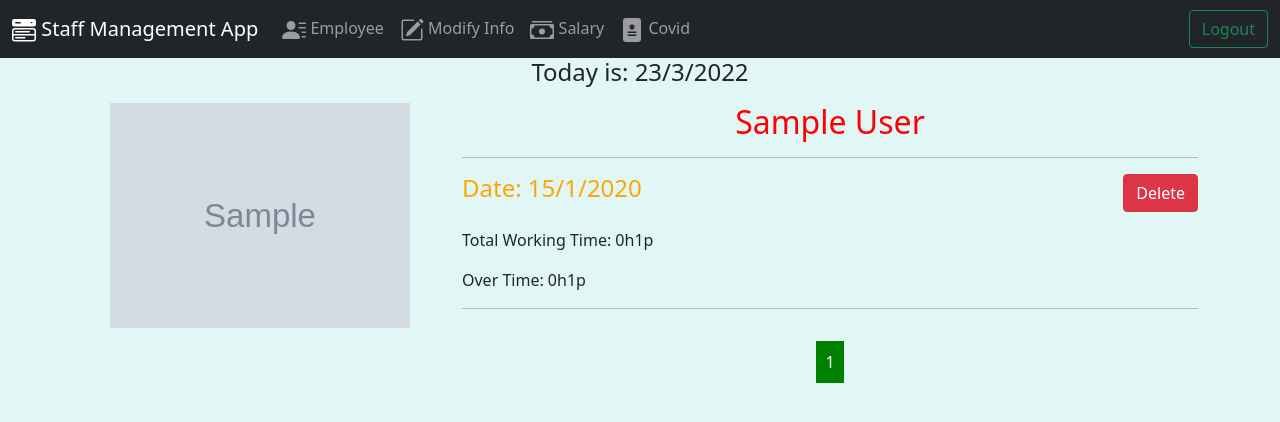
After one commit to seanleez/NodeJS, a Node server app: page /punchdata/600000000000000000000001 in a window 1280 px wide. The commit adds this page. Shown: the top 422 px of the page. Run offline with Node 20, Linux system fonts and the light colour scheme; the visitor is signed in with stand-in values (Sample User, id 1); tables that the repository leaves empty hold one stand-in row (values such as "Sample post"); grey boxes marked "Sample" are stand-in pictures; some libraries are stand-ins or nearby versions.

Commit message:
Finish All Functionality

```diff
--- a/app.js
+++ b/app.js
@@ -105,7 +105,7 @@ app.use(errorController.get404);
 app.use((error, req, res, next) => {
     res.status(500).render('500', {
         pageTitle: 'Error!',
-        isAuthenticated: req.session.isLoggedIn,
+        isManager: req.user.username.includes('manager') ? true : false
     });
 });
 
--- a/controllers/auth.js
+++ b/controllers/auth.js
@@ -10,6 +10,7 @@ exports.getLogin = (req, res, next) => {
     }
     res.render('auth/login', {
         pageTitle: 'Login',
+        isManager: false,
         errorMessage: errMessage,
         oldInput: { username: '', password: '' },
         validationErrors: [],
@@ -24,6 +25,7 @@ exports.postLogin = (req, res, next) => {
         console.log(errors.array());
         return res.status(422).render('auth/login', {
             pageTitle: 'Login',
+            isManager: false,
             errorMessage: errors.array()[0].msg,
             oldInput: { username: username, password: password },
             validationErrors: errors.array(),
@@ -34,6 +36,7 @@ exports.postLogin = (req, res, next) => {
             if (!employee) {
                 return res.status(422).render('auth/login', {
                     pageTitle: 'Login',
+                    isManager: false,
                     errorMessage: 'Invalid username.',
                     oldInput: {
                         username: username,
@@ -53,6 +56,7 @@ exports.postLogin = (req, res, next) => {
                     return res.status(422).render('auth/login', {
                         path: '/login',
                         pageTitle: 'Login',
+                        isManager: false,
                         errorMessage: 'Incorrect password.',
                         oldInput: {
                             username: username,
--- a/controllers/covid.js
+++ b/controllers/covid.js
@@ -30,6 +30,9 @@ exports.getCovidInfo = (req, res, next) => {
                         res.render('covid/covidinfo', {
                             pageTitle: 'Covid Information',
                             employee: req.user,
+                            isManager: req.user.username.includes('manager')
+                                ? true
+                                : false,
                             covidInfor: covidInformation,
                             bodyTempratureInfor: bodyTempratureInfor,
                             isManager: isManager,
@@ -50,6 +53,7 @@ exports.getCovidRegistration = (req, res, next) => {
     res.render('covid/covidregistration', {
         pageTitle: 'Covid Registration Form',
         employee: req.user,
+        isManager: req.user.username.includes('manager') ? true : false,
         errorMessage: '',
         oldInput: {
             vaccineShot1: '',
@@ -77,6 +81,7 @@ exports.postCovidRegistration = (req, res, next) => {
         return res.status(422).render('covid/covidregistration', {
             pageTitle: 'Covid Registration Form',
             employee: req.user,
+            isManager: req.user.username.includes('manager') ? true : false,
             errorMessage: errors.array()[0].msg,
             oldInput: {
                 vaccineShot1: vaccineShot1,
@@ -165,6 +170,7 @@ exports.getSeeEmployeesInfor = (req, res, next) => {
             res.render('covid/seeemployeesinfor', {
                 pageTitle: 'Employees Covid Information',
                 employees: employees,
+                isManager: req.user.username.includes('manager') ? true : false,
             });
         })
         .catch((err) => {
--- a/controllers/employee.js
+++ b/controllers/employee.js
@@ -4,6 +4,7 @@ const Employee = require('../models/employee');
 const PunchData = require('../models/punchdata');
 const AnnualLeave = require('../models/annualleave');
 
+const PUNCHDATA_PER_PAGE = 2;
 var punchDate;
 
 exports.getEmployee = (req, res, next) => {
@@ -11,6 +12,7 @@ exports.getEmployee = (req, res, next) => {
     res.render('employee', {
         pageTitle: 'Employee',
         employee: req.user,
+        isManager: req.user.username.includes('manager') ? true : false,
         errorMessage: '',
         oldInput: { date: '' },
         validationErrors: [],
@@ -35,6 +37,7 @@ exports.getPunchIn = (req, res, next) => {
             res.render('employee/punchin', {
                 pageTitle: 'Punch In',
                 employee: req.user,
+                isManager: req.user.username.includes('manager') ? true : false,
                 punchData: punchdata,
             });
         })
@@ -71,6 +74,7 @@ exports.postPunchIn = (req, res, next) => {
         return res.status(422).render('employee', {
             pageTitle: 'Employee',
             employee: req.user,
+            isManager: req.user.username.includes('manager') ? true : false,
             errorMessage: errors.array()[0].msg,
             oldInput: { date: req.body.date },
             validationErrors: errors.array(),
@@ -145,6 +149,7 @@ exports.getAnnualLeave = (req, res, next) => {
     res.render('employee/annualleave', {
         pageTitle: 'Annual Leave',
         employee: req.user,
+        isManager: req.user.username.includes('manager') ? true : false,
         errorMessage: '',
         oldInput: { dayoff: '', reason: '', hourOff: '' },
         validationErrors: [],
@@ -163,6 +168,7 @@ exports.postAnnualLeave = (req, res, next) => {
         return res.status(422).render('employee/annualleave', {
             pageTitle: 'Annual Leave',
             employee: req.user,
+            isManager: req.user.username.includes('manager') ? true : false,
             errorMessage: errors.array()[0].msg,
             oldInput: { dayoff: dayoff, reason: reason, hourOff: hourOff },
             validationErrors: errors.array(),
@@ -205,6 +211,7 @@ exports.getEditInfo = (req, res, next) => {
     res.render('editinfo/editinfo', {
         pageTitle: 'Edit Info',
         employee: req.user,
+        isManager: req.user.username.includes('manager') ? true : false,
         errorMessage: '',
     });
 };
@@ -216,6 +223,7 @@ exports.postEditInfo = (req, res, next) => {
         return res.status(422).render('editinfo/editinfo', {
             pageTitle: 'Edit Info',
             employee: req.user,
+            isManager: req.user.username.includes('manager') ? true : false,
             errorMessage: 'Attach file is not an image',
         });
     }
@@ -237,3 +245,114 @@ exports.postEditInfo = (req, res, next) => {
             return next(error);
         });
 };
+
+exports.getManager = (req, res, next) => {
+    Employee.find({ department: req.user.department })
+        .then((employees) => {
+            res.render('employee/manager', {
+                pageTitle: 'Manager',
+                employees: employees,
+                isManager: req.user.username.includes('manager') ? true : false,
+                errorMessage: '',
+            });
+        })
+        .catch((err) => {
+            const error = new Error(err);
+            error.httpStatusCode = 500;
+            return next(error);
+        });
+};
+
+exports.getPunchData = (req, res, next) => {
+    const employeeId = req.params.employeeId;
+    const page = +req.query.page || 1;
+    let totalPunchdatas;
+
+    Employee.findById(employeeId)
+        .then((employee) => {
+            PunchData.find({ employee_id: employeeId })
+                .countDocuments()
+                .then((numPunchdatas) => {
+                    totalPunchdatas = numPunchdatas;
+                    console.log(totalPunchdatas);
+                    return PunchData.find({ employee_id: employeeId })
+                        .sort({ date: 1 })
+                        .skip((page - 1) * PUNCHDATA_PER_PAGE)
+                        .limit(PUNCHDATA_PER_PAGE);
+                })
+                .then((punchdatas) => {
+                    console.log('Display Working Time Information.');
+                    res.render('employee/punchdata', {
+                        pageTitle: 'PunchData of Employee',
+                        employee: employee,
+                        isManager: req.user.username.includes('manager')
+                            ? true
+                            : false,
+                        punchDatas: punchdatas,
+                        errorMessage: '',
+                        hasPunchData: totalPunchdatas > 0 ? true : false,
+                        currentPage: page,
+                        hasNextPage:
+                            PUNCHDATA_PER_PAGE * page < totalPunchdatas,
+                        hasPreviousPage: page > 1,
+                        nextPage: page + 1,
+                        previousPage: page - 1,
+                        lastPage: Math.ceil(
+                            totalPunchdatas / PUNCHDATA_PER_PAGE
+                        ),
+                    });
+                });
+        })
+        .catch((err) => {
+            const error = new Error(err);
+            error.httpStatusCode = 500;
+            return next(error);
+        });
+};
+
+exports.postPunchData = (req, res, next) => {
+    const employeeId = req.params.employeeId;
+    const page = +req.query.page || 1;
+    const date = req.body.date
+    PunchData.deleteOne({employee_id: employeeId, date: date}).then(
+        Employee.findById(employeeId)
+        .then((employee) => {
+            PunchData.find({ employee_id: employeeId })
+                .countDocuments()
+                .then((numPunchdatas) => {
+                    totalPunchdatas = numPunchdatas;
+                    console.log(totalPunchdatas);
+                    return PunchData.find({ employee_id: employeeId })
+                        .sort({ date: 1 })
+                        .skip((page - 1) * PUNCHDATA_PER_PAGE)
+                        .limit(PUNCHDATA_PER_PAGE);
+                })
+                .then((punchdatas) => {
+                    console.log('Display Working Time Information.');
+                    res.render('employee/punchdata', {
+                        pageTitle: 'PunchData of Employee',
+                        employee: employee,
+                        isManager: req.user.username.includes('manager')
+                            ? true
+                            : false,
+                        punchDatas: punchdatas,
+                        errorMessage: '',
+                        hasPunchData: totalPunchdatas > 0 ? true : false,
+                        currentPage: page,
+                        hasNextPage:
+                            PUNCHDATA_PER_PAGE * page < totalPunchdatas,
+                        hasPreviousPage: page > 1,
+                        nextPage: page + 1,
+                        previousPage: page - 1,
+                        lastPage: Math.ceil(
+                            totalPunchdatas / PUNCHDATA_PER_PAGE
+                        ),
+                    });
+                });
+        })
+    ).catch((err) => {
+        const error = new Error(err);
+        error.httpStatusCode = 500;
+        return next(error);
+    });
+}
--- a/controllers/error.js
+++ b/controllers/error.js
@@ -1,6 +1,7 @@
 exports.get404 = (req, res, next) => {
     res.status(404).render('404', {
         pageTitle: 'Page Not Found',
+        isManager: req.user.username.includes('manager') ? true : false,
         isAuthenticated: req.session.isLoggedIn,
     });
 };
@@ -8,6 +9,7 @@ exports.get404 = (req, res, next) => {
 exports.get500 = (req, res, next) => {
     res.status(500).render('500', {
         pageTitle: 'Error!',
+        isManager: req.user.username.includes('manager') ? true : false,
         isAuthenticated: req.session.isLoggedIn,
     });
 };
--- /dev/null
+++ b/views/employee/punchdata.ejs
@@ -0,0 +1,77 @@
+<%- include('../includes/head.ejs')%>
+
+    </head>
+    <body>
+
+        <%- include('../includes/navigation.ejs')%>
+
+        <main>
+            <% if(!isAuthenticated) { %>
+                <h1 class="text-center">Please Login</h1>
+            <% } else {%>
+
+                <h4 class="text-center">
+                    Today is: <%= new Date().toLocaleDateString("vi-VN") %>
+                </h4>
+                <div class="container">
+                    <div class="row my-3">
+                        <div class="col-xs-12 col-md-6 col-lg-4 text-center">
+                            <img
+                                src="/<%= employee.imageUrl %>"
+                                alt="EmployeeAvatar"
+                            />
+                        </div>
+
+                        <div class="col-xs-12 col-md-6 col-lg-8">
+                            <h2 class="text-center"><%= employee.name %></h2>
+                            <hr />
+                            <% for (let p of punchDatas ) { %>
+                                <div>
+                                    <div class="d-flex justify-content-between mb-3">
+                                        <h4 class="d-inline" style="color: orange;">Date: <%= p.date.toLocaleDateString("vi-VN") %></h4>
+                                        <form action="/punchdata/<%= p.employee_id %>" method="POST" class="d-inline">
+                                            <input type="hidden" name="_csrf" value="<%= csrfToken %>">
+                                            <input type="hidden" name="date" value="<%= p.date %>">
+                                            <button type="submit" class="btn btn-danger">Delete</button>
+                                        </form>
+                                    </div>
+                                    <div class="row d-flex">
+                                        <% for(i = 0 ; i < p.punch.shift.length ; i++) { %>
+                                            <div class="card col-4">
+                                                <h5 class="text-center">Shift <%= i + 1 %> </h5>
+                                                <p>Work Place: <%= p.punch.shift[i].workPlace %></p>
+                                                <p>Start: <%= p.punch.shift[i].startTime.toString().slice(16,21) %></p>
+                                                <p>Finish: <%= p.punch.shift[i].finishTime.toString().slice(16,21) %></p>
+                                                <p>Working Time: <%= Math.floor(p.punch.shift[i].shiftWorkingTime / 60) %>h<%= (p.punch.shift[i].shiftWorkingTime % 60 === 0) ? '00' : p.punch.shift[i].shiftWorkingTime % 60 %>p</p>
+                                            </div>
+                                        <% } %>
+                                    </div>
+                                    <p style="font-weight: 500;">Total Working Time: <%= Math.floor(p.dailyWorkingTime / 60) %>h<%= p.dailyWorkingTime % 60 === 0 ? '00' : p.dailyWorkingTime % 60 %>p</p>
+                                    <p style="font-weight: 500;">Over Time: <%= Math.floor(p.overTime / 60) %>h<%= p.overTime % 60 === 0 ? '00' : Math.abs(p.overTime % 60) %>p</p>
+                                </div>
+                                <hr>
+                            <% } %>
+                            <% if(hasPunchData) {%>
+                                <section class="pagination">
+                                    <% if (currentPage !== 1 && previousPage !== 1) { %>
+                                        <a href="?page=1">1</a>
+                                    <% } %>
+                                    <% if (hasPreviousPage) { %>
+                                        <a href="?page=<%= previousPage %>"><%= previousPage %></a>
+                                    <% } %>
+                                    <a href="?page=<%= currentPage %>" class="active"><%= currentPage %></a>
+                                    <% if (hasNextPage) { %>
+                                        <a href="?page=<%= nextPage %>"><%= nextPage %></a>
+                                    <% } %>
+                                    <% if (lastPage !== currentPage && nextPage !== lastPage) { %>
+                                        <a href="?page=<%= lastPage %>"><%= lastPage %></a>
+                                    <% } %>
+                                </section>
+                            <% } %>
+                        </div>
+                    </div>
+                </div>
+            <% } %>
+        </main>
+
+        <%- include('../includes/end.ejs') %>
--- a/views/employee/punchin.ejs
+++ b/views/employee/punchin.ejs
@@ -19,7 +19,7 @@
                         <div class="col-xs-12 col-md-6 col-lg-8">
                             <h2 class="text-center"><%= employee.name %></h2>
                             <hr>
-                            <p>Date: <%= punchData.date.toLocaleDateString() %></p>
+                            <p>Date: <%= punchData.date.toLocaleDateString('vi-VN') %></p>
                             <div class="row d-flex">
                                 <% for(i = 0; i < punchData.punch.shift.length; i++) { %>
                                 <div class="card col-4">
--- a/views/includes/navigation.ejs
+++ b/views/includes/navigation.ejs
@@ -56,6 +56,17 @@
                                 Covid
                             </a>
                         </li>
+                        <% if(isManager) { %>
+                            <li class="nav-item">
+                                <a class="nav-link" href="/manager">
+                                    <svg xmlns="http://www.w3.org/2000/svg" fill="currentColor" class="bi bi-clipboard-data-fill" viewBox="0 0 16 16">
+                                        <path d="M6.5 0A1.5 1.5 0 0 0 5 1.5v1A1.5 1.5 0 0 0 6.5 4h3A1.5 1.5 0 0 0 11 2.5v-1A1.5 1.5 0 0 0 9.5 0h-3Zm3 1a.5.5 0 0 1 .5.5v1a.5.5 0 0 1-.5.5h-3a.5.5 0 0 1-.5-.5v-1a.5.5 0 0 1 .5-.5h3Z"/>
+                                        <path d="M4 1.5H3a2 2 0 0 0-2 2V14a2 2 0 0 0 2 2h10a2 2 0 0 0 2-2V3.5a2 2 0 0 0-2-2h-1v1A2.5 2.5 0 0 1 9.5 5h-3A2.5 2.5 0 0 1 4 2.5v-1ZM10 8a1 1 0 1 1 2 0v5a1 1 0 1 1-2 0V8Zm-6 4a1 1 0 1 1 2 0v1a1 1 0 1 1-2 0v-1Zm4-3a1 1 0 0 1 1 1v3a1 1 0 1 1-2 0v-3a1 1 0 0 1 1-1Z"/>
+                                      </svg>
+                                    Manager
+                                </a>
+                            </li>
+                        <% } %>
                     <% } %>
                 </ul>
                 <ul class="navbar-nav">
```
Also changed, not shown: controllers/salary.js (+5 -2 lines), routes/employee.js (+13 -6 lines), views/employee/manager.ejs (added, +33 -0 lines), 2 other files. Lines whose indentation alone changed are shown as unchanged.
